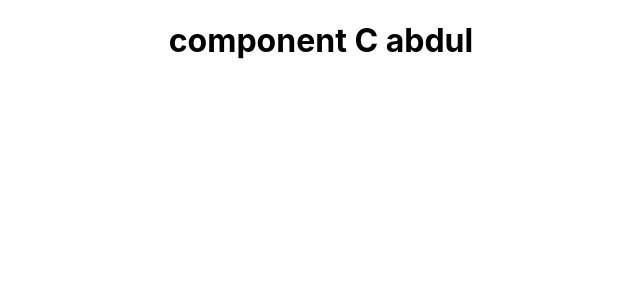
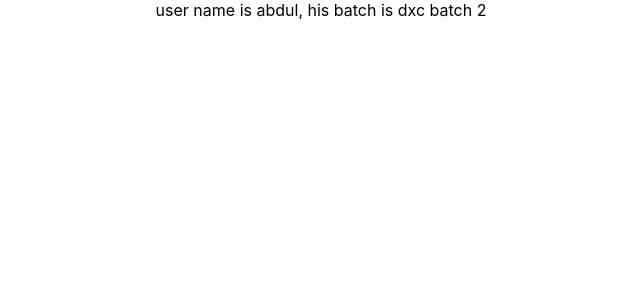
Before and after one commit to abdultanveer/hooksapp, a React (Create React App) app: page / in a window 1280 px wide. Shown: the top 300 px of the page, without its empty margins (319-959 px from the left). Built offline with nearby package versions, Linux system fonts and the light colour scheme.

Commit message:
pass multiple context objects between components

```diff
--- a/src/App.js
+++ b/src/App.js
@@ -1,18 +1,20 @@
 import logo from './logo.svg';
 import './App.css';
-import DataFetching from './components/useeffecthook/DataFetching';
 import ComponentA from './components/contexthook/ComponentA';
 import React from 'react';
 
 
 export const UserContext = React.createContext()
+export const BatchContext = React.createContext()
 
 function App() {
   return (
     <div className="App">
-      <UserContext.Provider value = {'abdul'} >
-        <ComponentA/>
-     </UserContext.Provider>
+      <UserContext.Provider value={'abdul'} >
+        <BatchContext.Provider value={'dxc batch 2'}>
+          <ComponentA />
+        </BatchContext.Provider>
+      </UserContext.Provider>
     </div>
   );
 }
--- a/src/components/contexthook/ComponentC.js
+++ b/src/components/contexthook/ComponentC.js
@@ -1,13 +1,26 @@
 import React from 'react'
-import { UserContext } from '../../App'
+import { UserContext,BatchContext } from '../../App'
 
 function ComponentC() {
     return (
         <div>
-        <UserContext.Consumer>
-        { user => { return <h1>component C {user}</h1> }}
-        </UserContext.Consumer>
-
+            <UserContext.Consumer>
+                {
+                    user => {
+                        return(
+                            <BatchContext.Consumer>
+                              {
+                                  batch =>{
+                                      return <div>
+                                            user name is {user}, his batch is {batch}
+                                        </div>
+                                  }
+                              }
+                            </BatchContext.Consumer>
+                        )
+                    }
+                }
+            </UserContext.Consumer>
         </div>
     )
 }
```
